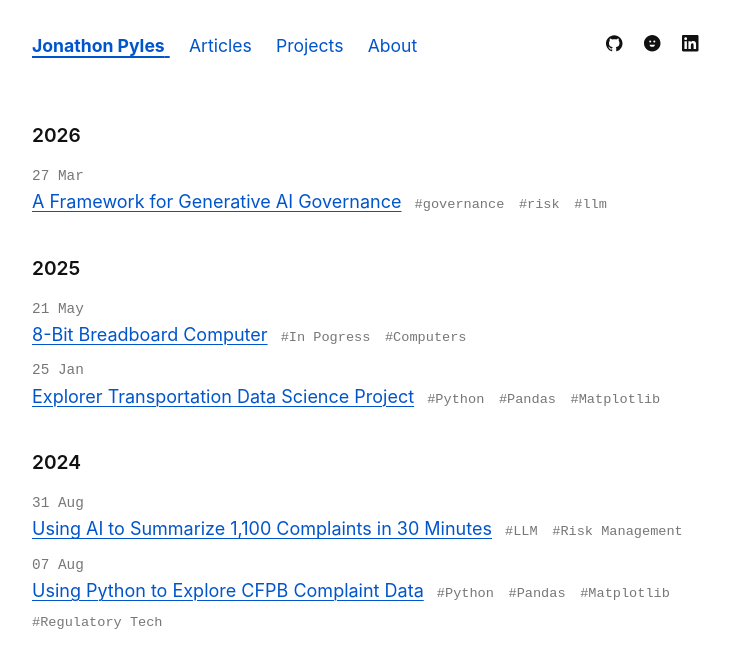
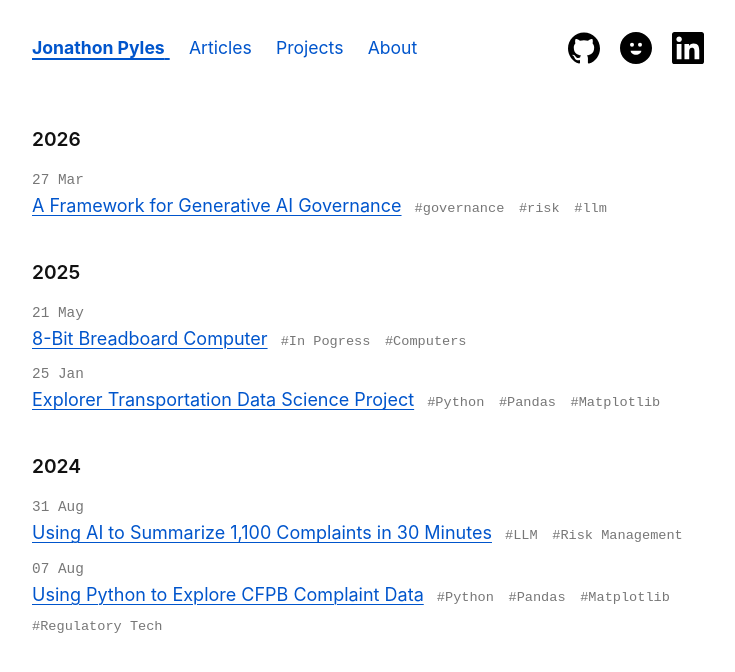
Before and after one commit to JNPyles/JNPyles.github.io, a Jekyll site: the page built from index.html, in a window 1280 px wide. Shown: the top 672 px of the page, without its empty margins (272-1007 px from the left). Built offline with Jekyll 4.4.1, drawn with Linux system fonts in a browser that asks for light colours.

Commit message:
Resize icons
Resize icons

```diff
--- a/_layouts/default.html
+++ b/_layouts/default.html
@@ -25,17 +25,19 @@
 
         <div class="nav-icons">
             <a href="https://github.com/JNPyles" target="_blank" aria-label="GitHub">
-                <svg viewBox="0 0 32 32" xmlns="http://www.w3.org/2000/svg">
+                <svg viewBox="0 0 24 24" xmlns="http://www.w3.org/2000/svg">
                     <path d="M12 .297c-6.63 0-12 5.373-12 12 0 5.303 3.438 9.8 8.205 11.385.6.113.82-.258.82-.577 0-.285-.01-1.04-.015-2.04-3.338.724-4.042-1.61-4.042-1.61C4.422 18.07 3.633 17.7 3.633 17.7c-1.087-.744.084-.729.084-.729 1.205.084 1.838 1.236 1.838 1.236 1.07 1.835 2.809 1.305 3.495.998.108-.776.417-1.305.76-1.605-2.665-.3-5.466-1.332-5.466-5.93 0-1.31.465-2.38 1.235-3.22-.135-.303-.54-1.523.105-3.176 0 0 1.005-.322 3.3 1.23.96-.267 1.98-.399 3-.405 1.02.006 2.04.138 3 .405 2.28-1.552 3.285-1.23 3.285-1.23.645 1.653.24 2.873.12 3.176.765.84 1.23 1.91 1.23 3.22 0 4.61-2.805 5.625-5.475 5.92.42.36.81 1.096.81 2.22 0 1.606-.015 2.896-.015 3.286 0 .315.21.69.825.57C20.565 22.092 24 17.592 24 12.297c0-6.627-5.373-12-12-12"/>
                 </svg>
             </a>
+
             <a href="https://huggingface.co/JNPyles" target="_blank" aria-label="Hugging Face">
-                <svg viewBox="0 0 32 32" xmlns="http://www.w3.org/2000/svg" fill-rule="evenodd" clip-rule="evenodd">
+                <svg viewBox="0 0 24 24" xmlns="http://www.w3.org/2000/svg">
                     <path d="M12 0C5.373 0 0 5.373 0 12s5.373 12 12 12 12-5.373 12-12S18.627 0 12 0zm0 17c-2.21 0-4-1.343-4-3h8c0 1.657-1.79 3-4 3zm-3-6a1.5 1.5 0 1 1 0-3 1.5 1.5 0 0 1 0 3zm6 0a1.5 1.5 0 1 1 0-3 1.5 1.5 0 0 1 0 3z"/>
                 </svg>
             </a>
+
             <a href="https://www.linkedin.com/in/jonathonpyles/" target="_blank" aria-label="LinkedIn">
-                <svg viewBox="0 0 32 32" xmlns="http://www.w3.org/2000/svg">
+                <svg viewBox="0 0 24 24" xmlns="http://www.w3.org/2000/svg">
                     <path d="M20.447 20.452h-3.554v-5.569c0-1.328-.027-3.037-1.852-3.037-1.853 0-2.136 1.445-2.136 2.939v5.667H9.351V9h3.414v1.561h.046c.477-.9 1.637-1.85 3.37-1.85 3.601 0 4.267 2.37 4.267 5.455v6.286zM5.337 7.433c-1.144 0-2.063-.926-2.063-2.065 0-1.138.92-2.063 2.063-2.063 1.14 0 2.064.925 2.064 2.063 0 1.139-.925 2.065-2.064 2.065zm1.782 13.019H3.555V9h3.564v11.452zM22.225 0H1.771C.792 0 0 .774 0 1.729v20.542C0 23.227.792 24 1.771 24h20.451C23.2 24 24 23.227 24 22.271V1.729C24 .774 23.2 0 22.222 0h.003z"/>
                 </svg>
             </a>
--- a/assets/css/style.css
+++ b/assets/css/style.css
@@ -76,31 +76,54 @@ nav .nav-links a.active {
   text-underline-offset: 4px;
 }
 
-/* Icon Links Styling */
-nav .nav-icons {
-  display: flex;
-  gap: 1rem;
-  align-items: center;
+/* Container for the icons */
+.nav-icons {
+    display: flex;
+    gap: 20px;
+    align-items: center;
 }
 
-nav .nav-icons a {
-  display: flex; /* Helps align the SVG perfectly */
-  color: var(--text); /* Matches your light/dark mode text color */
+/* Make the icons bigger and add a smooth transition */
+.nav-icons svg {
+    width: 32px;  /* Adjust this to change size */
+    height: 32px;
+    transition: transform 0.2s ease-in-out, fill 0.2s;
 }
 
-nav .nav-icons svg {
-  width: 22px;
-  height: 22px;
-  fill: currentColor; /* Inherits the color from the <a> tag */
-  transition: opacity 0.2s ease;
+/* Hover effect: Scale up slightly */
+.nav-icons a:hover svg {
+    transform: scale(1.15);
 }
 
-nav .nav-icons a:hover {
-  text-decoration: none; /* Prevents underlines on the icons */
+/* The "Tooltip" - shows the name on hover */
+.nav-icons a {
+    position: relative;
+    display: inline-flex;
+    text-decoration: none;
 }
 
-nav .nav-icons a:hover svg {
-  opacity: 0.6; /* Creates a nice fade effect on hover */
+.nav-icons a::after {
+    content: attr(aria-label); /* Pulls text from your aria-label */
+    position: absolute;
+    bottom: -35px;            /* Position below the icon */
+    left: 50%;
+    transform: translateX(-50%);
+    background-color: #333;
+    color: #fff;
+    padding: 4px 8px;
+    border-radius: 4px;
+    font-size: 12px;
+    white-space: nowrap;
+    opacity: 0;
+    pointer-events: none;
+    transition: opacity 0.2s ease, bottom 0.2s ease;
+    z-index: 10;
+}
+
+/* Show the name when hovering */
+.nav-icons a:hover::after {
+    opacity: 1;
+    bottom: -40px; /* Slight movement upward on hover */
 }
 
 /* Clean up lists so they look like plain text logs */
```
